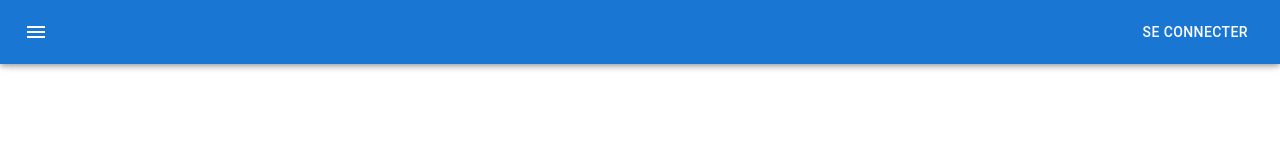
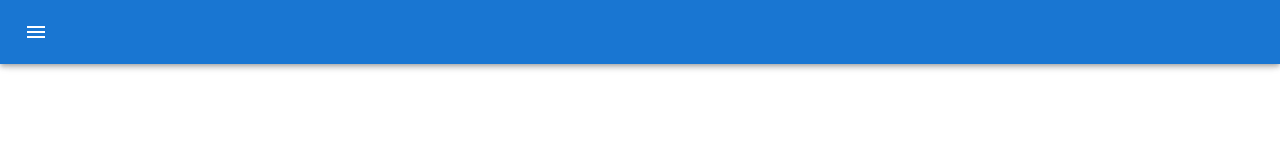
Before and after one commit to otchappi/sobadjo, a React (Vite) app: page / in a window 1280 px wide. Shown: the top 160 px of the page. Built offline with nearby package versions, Linux system fonts and the light colour scheme.

Commit message:
Remove connection button
Connection button is useless because we need to be connected to access website.

```diff
--- a/src/components/navbar/navBar.tsx
+++ b/src/components/navbar/navBar.tsx
@@ -42,11 +42,6 @@ export default function NavBar(){
                     >
                         <MenuIcon/>
                     </IconButton>
-                    <Button
-                        color="inherit"
-                    >
-                        Se connecter
-                    </Button>
                 </Toolbar>
             </AppBar>
             <Drawer
```
